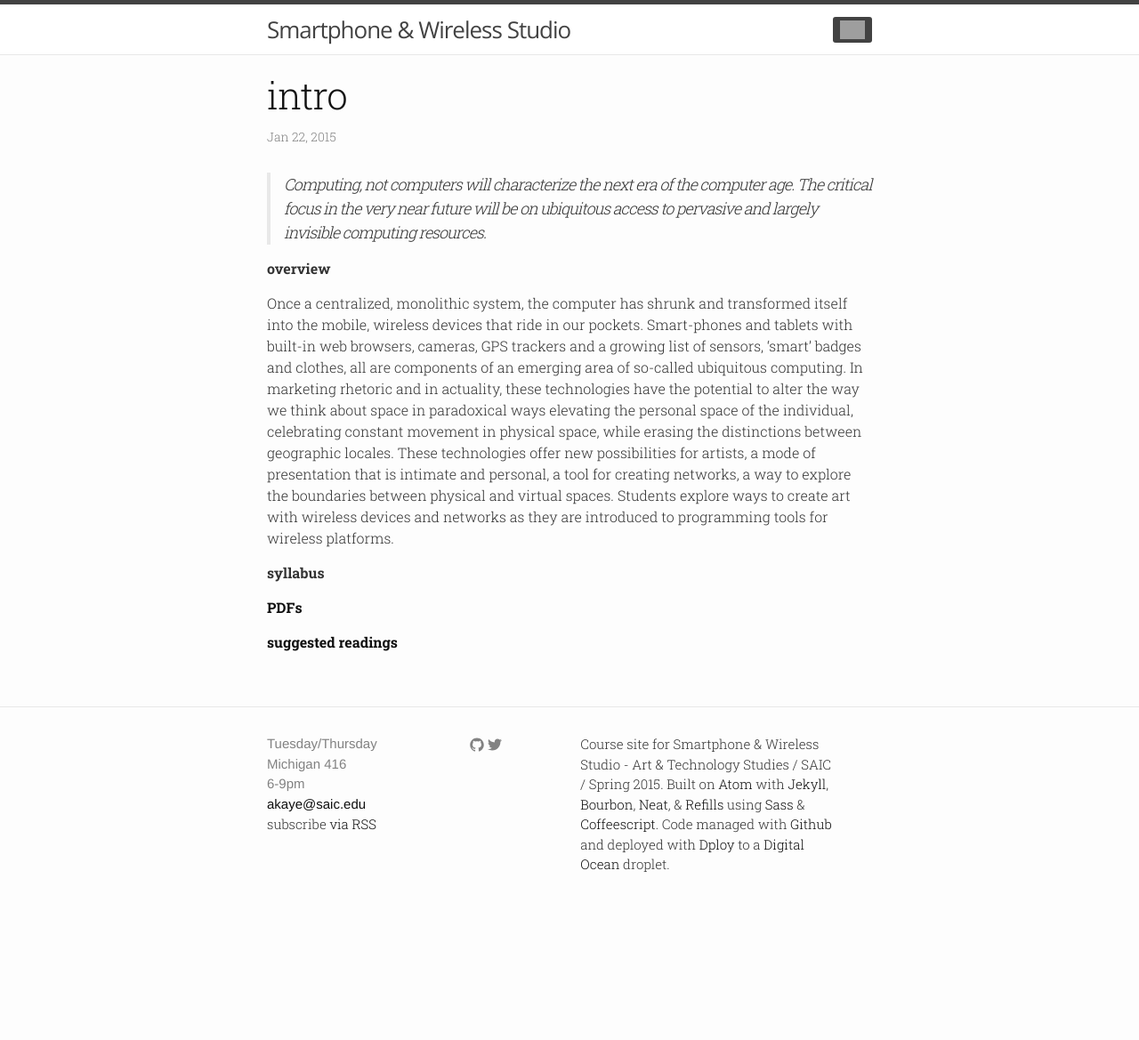
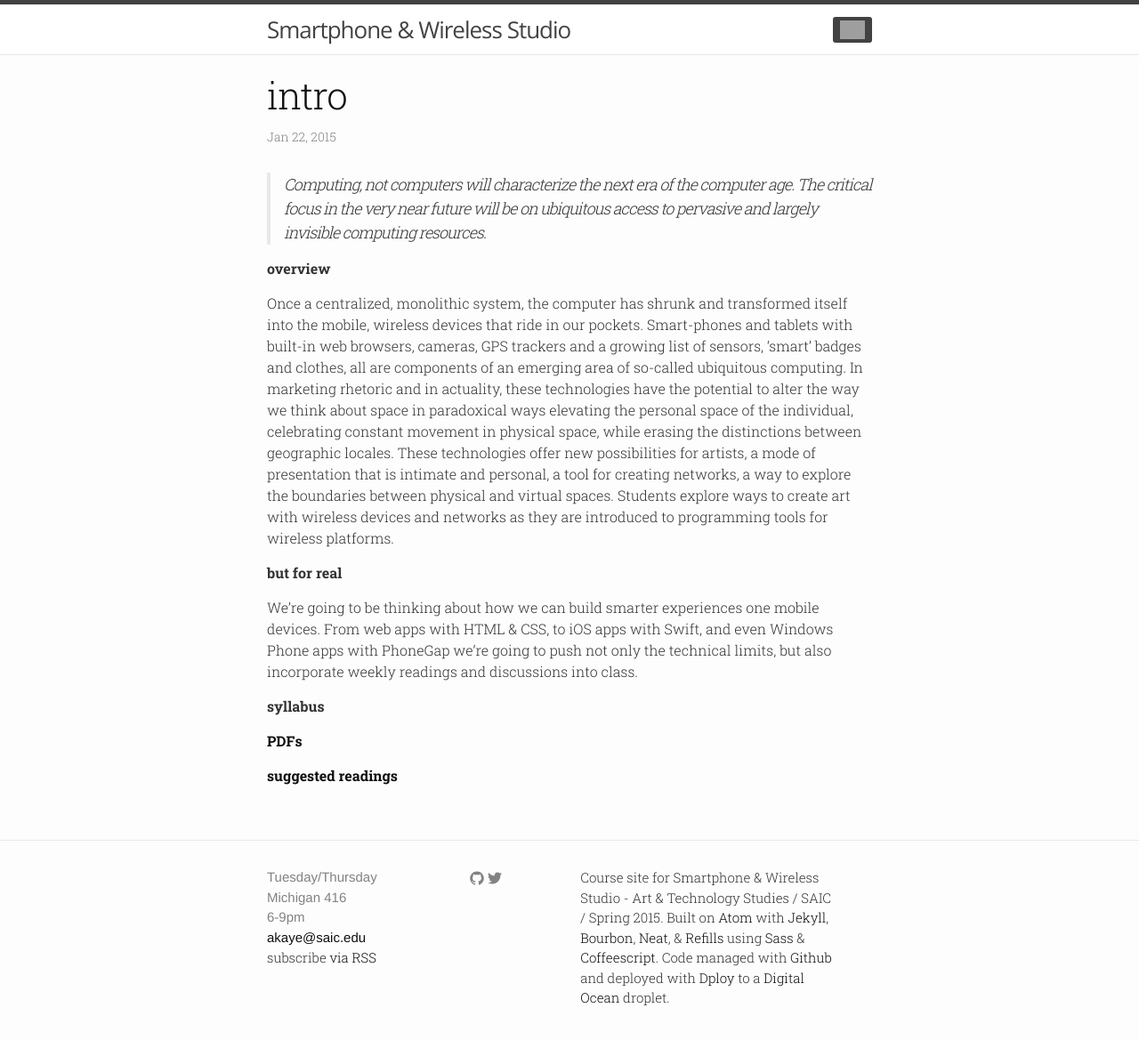
Before and after one commit to greymechanic/ubicomp.io, a Jekyll site: the page built from _posts/2015-01-22-intro.markdown, in a window 1280 px wide and 1193 px high. Shown: the top 1169 px of the window at 89% size. Built offline with Jekyll 4.4.1, drawn with Linux system fonts in a browser that asks for light colours; nearby versions of some CDN libraries; grey boxes are pictures that could not be loaded.

Commit message:
update intro

```diff
--- a/_posts/2015-01-22-intro.markdown
+++ b/_posts/2015-01-22-intro.markdown
@@ -10,6 +10,10 @@ categories: intro
 
 Once a centralized, monolithic system, the computer has shrunk and transformed itself into the mobile, wireless devices that ride in our pockets. Smart-phones and tablets with built-in web browsers, cameras, GPS trackers and a growing list of sensors, 'smart' badges and clothes, all are components of an emerging area of so-called ubiquitous computing. In marketing rhetoric and in actuality, these technologies have the potential to alter the way we think about space in paradoxical ways elevating the personal space of the individual, celebrating constant movement in physical space, while erasing the distinctions between geographic locales. These technologies offer new possibilities for artists, a mode of presentation that is intimate and personal, a tool for creating networks, a way to explore the boundaries between physical and virtual spaces. Students explore ways to create art with wireless devices and networks as they are introduced to programming tools for wireless platforms.
 
+**but for real**
+
+We're going to be thinking about how we can build smarter experiences one mobile devices. From web apps with HTML & CSS, to iOS apps with Swift, and even Windows Phone apps with PhoneGap we're going to push not only the technical limits, but also incorporate weekly readings and discussions into class.
+
 **syllabus**
 
 <a class="scroll-on-page-link" href="{{ "/resources#pdfs" | prepend: site.baseurl }}"><b>PDFs</b></a>
```
Also changed, not shown: 3 other files.
